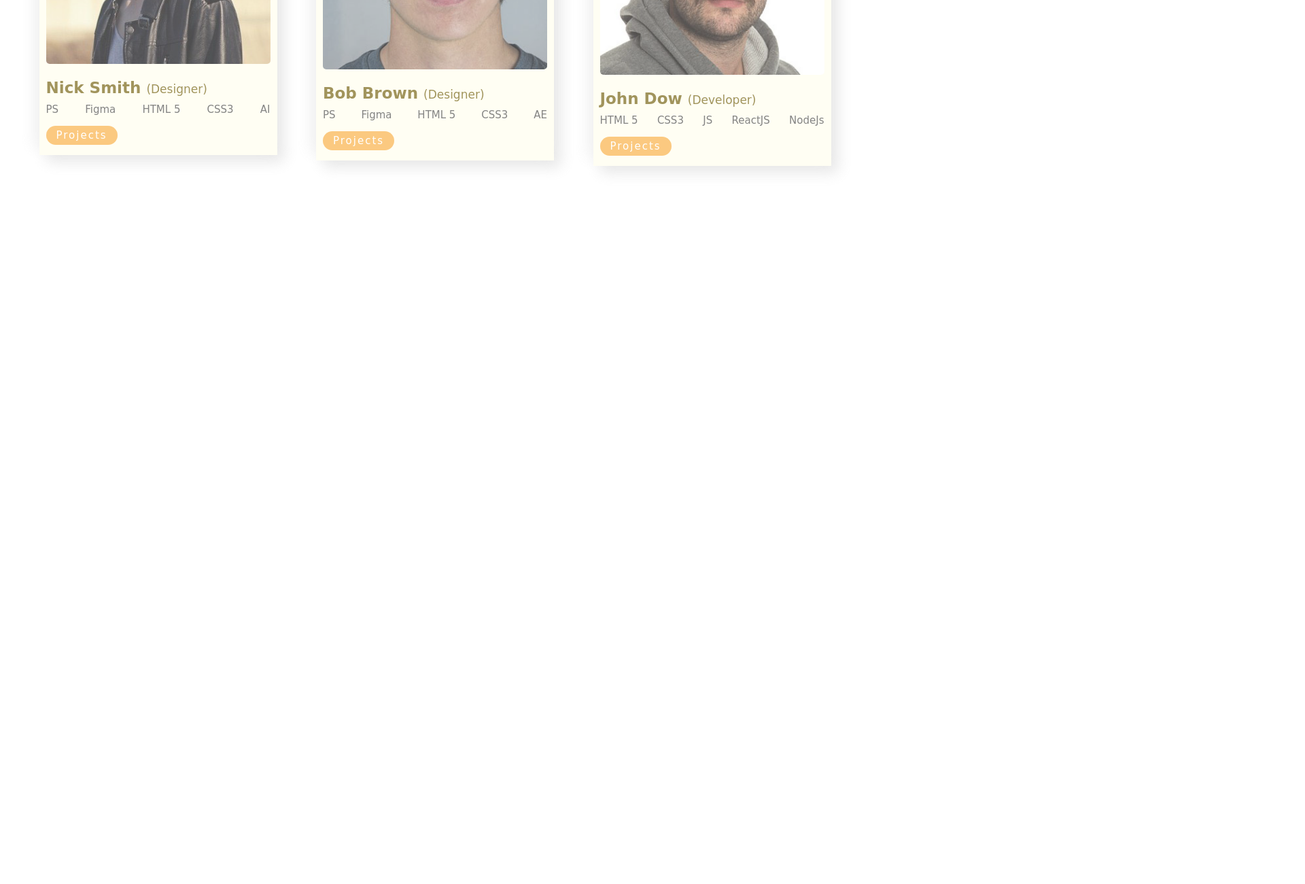
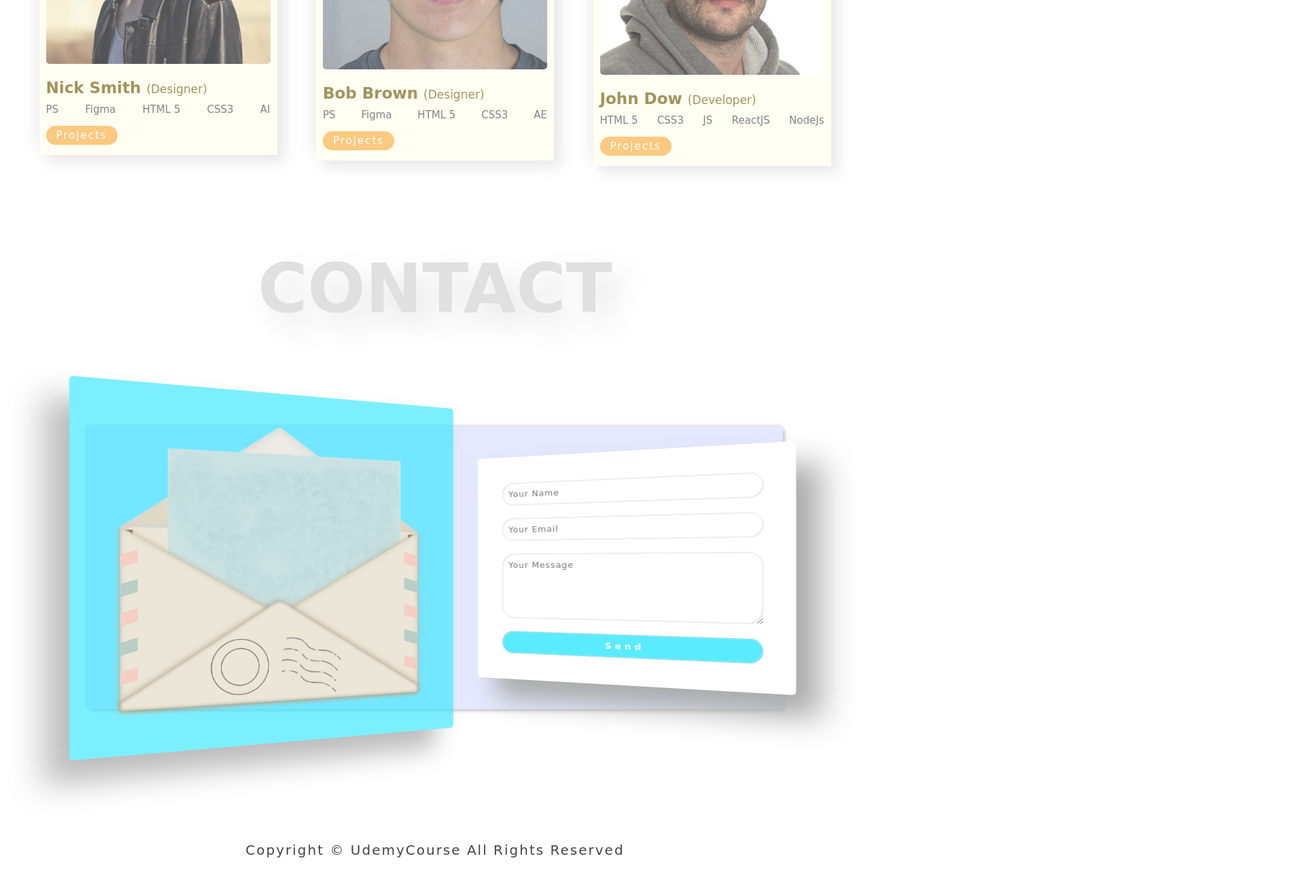
Before and after one commit to jchapar/modernDesign, a plain HTML site: page index.html in a window 1280 px wide. Shown: the part 2106-3406 px from the top of the page at 68% size, 1920 px wide, since content can reach past the window. Before the commit the page ends 2400 px from the top, so only its background shows below. Drawn offline with Linux system fonts and the light colour scheme; a web font is replaced by a local one.

Commit message:
contact section complete

```diff
--- a/index.html
+++ b/index.html
@@ -139,6 +139,23 @@
         </div>
       </div>
     </section>
+
+    <!-- Section 4 -->
+    <section class="section-4">
+      <h1 class="section-heading">Contact</h1>
+      <div class="form-container">
+        <img src="images/form-img.png" alt="" class="form-img">
+        <form class="contact-form">
+          <input type="text" placeholder="Your Name">
+          <input type="email" placeholder="Your Email">
+          <textarea placeholder="Your Message"></textarea>
+          <input type="submit" value="Send">
+        </form>
+      </div>
+      <p class="copyright">
+        Copyright &copy; UdemyCourse All Rights Reserved
+      </p>
+    </section>
   </div>
 
   <script src="app.js"></script>
--- a/styles.css
+++ b/styles.css
@@ -16,7 +16,8 @@ html {
   font-size: 62.5%;
 }
 
-body {
+.container {
+  width: 100%;
   overflow-x: hidden;
 }
 
@@ -336,3 +337,96 @@ body {
   letter-spacing: 0.1rem;
   text-indent: 2rem;
 }
+
+/* Section 4 */
+.section-4 {
+  width: 100%;
+  height: 130vh;
+  display: flex;
+  flex-direction: column;
+  justify-content: space-around;
+  align-items: center;
+}
+
+.form-container {
+  width: 80%;
+  height: 40%;
+  background-color: #e5e9ff;
+  display: flex;
+  align-items: center;
+  justify-content: space-evenly;
+  box-shadow: 0.3rem 0.3rem 0.4rem #ccc, -0.1rem -0.1rem 0.4rem #ccc;
+  border-radius: 0.5rem;
+  perspective: 100rem;
+}
+
+.form-img {
+  width: 55rem;
+  background-color: rgba(50, 231, 255, 0.8);
+  padding: 5rem;
+  opacity: 0.8;
+  box-shadow: -3rem 3rem 4rem #aaa;
+  border-radius: 0.5rem;
+  transform: rotateY(20deg);
+  transition: all 0.5s;
+}
+
+.form-img:hover {
+  transform: translateY(-2rem) rotateY(20deg);
+  box-shadow: -5rem 5rem 7rem #aaa;
+}
+
+.contact-form {
+  width: 45rem;
+  background-color: #fff;
+  display: flex;
+  flex-direction: column;
+  padding: 3rem;
+  border-radius: 0.5rem;
+  box-shadow: 3rem 3rem 4rem #aaa;
+  transform: rotateY(-20deg);
+  transition: all 0.5s;
+}
+
+.contact-form:hover {
+  transform: translateY(-2rem) rotateY(-20deg);
+  box-shadow: 5rem 5rem 7rem #aaa;
+}
+
+.contact-form input,
+.contact-form textarea {
+  margin: 1rem;
+  padding: 1rem;
+  font-size: 1.3rem;
+  letter-spacing: 0.1rem;
+  border: none;
+  border-radius: 2rem;
+  box-shadow: inset 0.1rem 0.1rem 0.2rem #ddd, inset -0.1rem -0.1rem 0.2rem #ddd;
+}
+
+.contact-form textarea {
+  max-height: 15rem;
+  min-height: 10rem;
+  max-width: 100%;
+  min-width: 70%;
+}
+
+.contact-form input[type="submit"] {
+  background-color: rgba(50, 231, 255, 0.8);
+  color: #fff;
+  font-weight: bolder;
+  letter-spacing: 0.5rem;
+  cursor: pointer;
+  transition: background-color 0.5s;
+}
+
+.contact-form input[type="submit"]:hover {
+  background-color: #32e7ff;
+}
+
+.copyright {
+  font-size: 2rem;
+  letter-spacing: 0.2rem;
+  color: #444;
+  margin-top: 5rem;
+}
```
